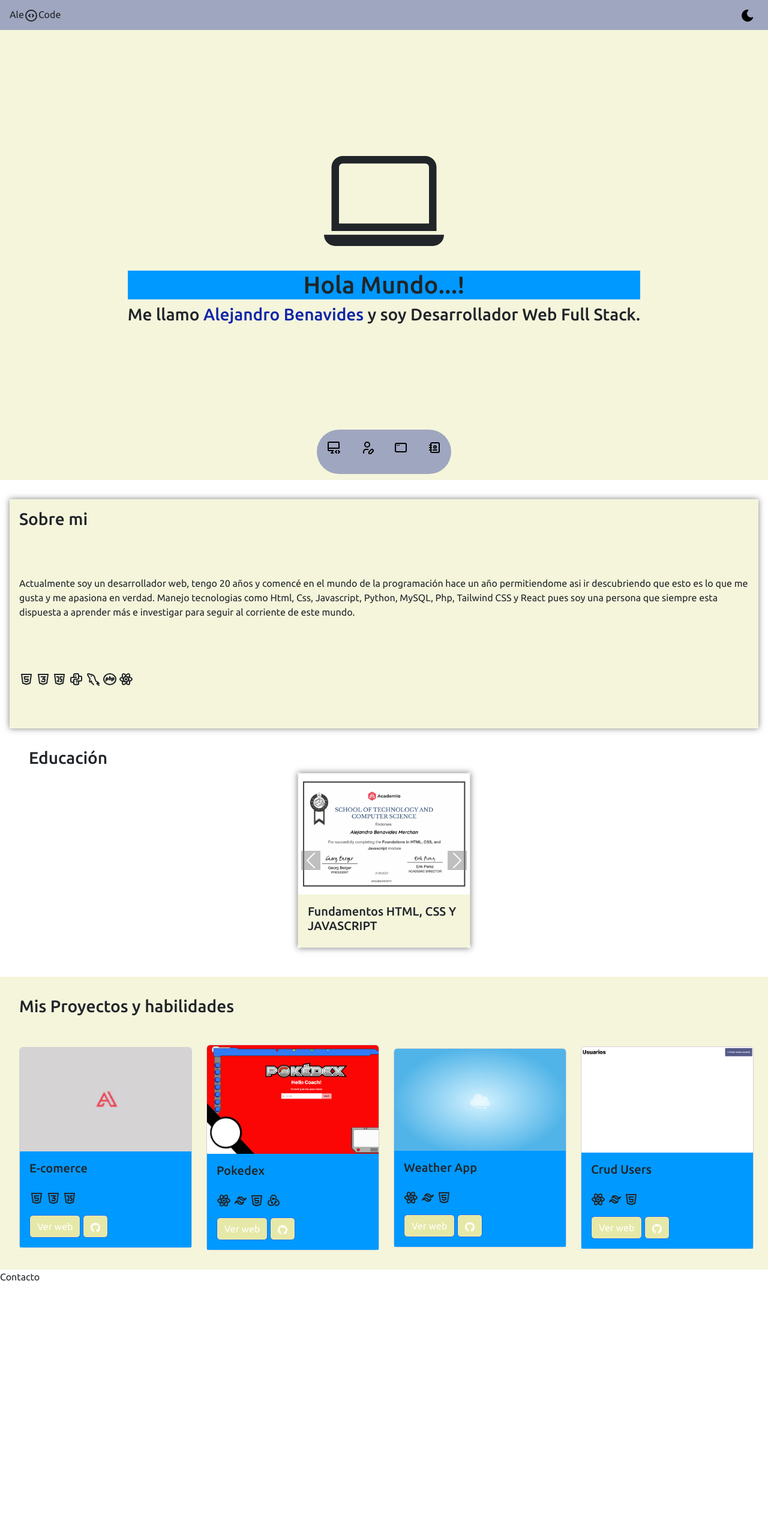
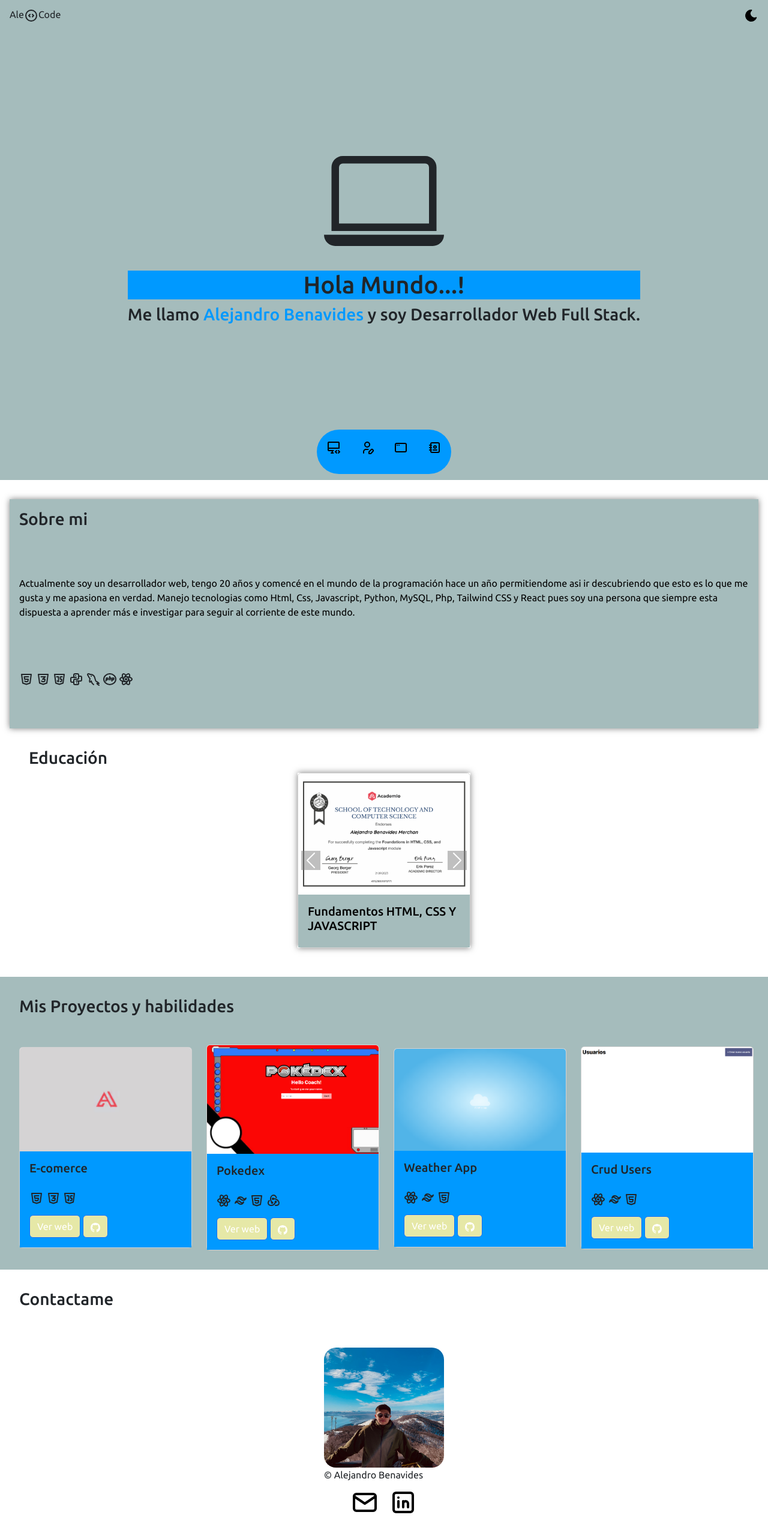
Before and after one commit to ajbm2003/portafolio, a plain HTML site: page index.html in a window 1280 px wide. Shown: the whole page at 60% size. Before the commit the page ends 2140 px from the top, so only its background shows below. Drawn offline with nearby package versions, Linux system fonts and the light colour scheme.

Commit message:
primer version portafolio

```diff
--- a/index.html
+++ b/index.html
@@ -11,9 +11,15 @@
     <link rel="preconnect" href="https://fonts.googleapis.com">
     <link rel="preconnect" href="https://fonts.gstatic.com" crossorigin>
     <link href="https://fonts.googleapis.com/css2?family=Ubuntu:wght@300;400;500&display=swap" rel="stylesheet">
+    <script src="./src/main.js"  type="module" defer></script>
     <title>Mi Portafolio</title>
 </head>
 <body>
+    <div class="loader-wrapper">
+        <div class="spinner-border text-primary" role="status">
+            <span class="visually-hidden">Loading...</span>
+          </div>
+    </div>
     <nav>
         <ul>
             <a href="#home" class="nav_item"><svg xmlns="http://www.w3.org/2000/svg"
@@ -35,7 +41,7 @@
                     <path d="M6 21v-2a4 4 0 0 1 4 -4h3.5"></path>
                     <path d="M18.42 15.61a2.1 2.1 0 0 1 2.97 2.97l-3.39 3.42h-3v-3l3.42 -3.39z"></path>
                 </svg></i></a>
-            <a class="nav_item"><svg xmlns="http://www.w3.org/2000/svg" class="icon icon-tabler icon-tabler-app-window"
+            <a href="#proyects_info" class="nav_item"><svg xmlns="http://www.w3.org/2000/svg" class="icon icon-tabler icon-tabler-app-window"
                     width="24" height="24" viewBox="0 0 24 24" stroke-width="2" stroke="currentColor" fill="none"
                     stroke-linecap="round" stroke-linejoin="round">
                     <path stroke="none" d="M0 0h24v24H0z" fill="none"></path>
@@ -43,7 +49,7 @@
                     <path d="M6 8h.01"></path>
                     <path d="M9 8h.01"></path>
                 </svg></a>
-            <a class="nav_item"><svg xmlns="http://www.w3.org/2000/svg"
+            <a href="#contact" class="nav_item"><svg xmlns="http://www.w3.org/2000/svg"
                     class="icon icon-tabler icon-tabler-address-book" width="24" height="24" viewBox="0 0 24 24"
                     stroke-width="2" stroke="currentColor" fill="none" stroke-linecap="round" stroke-linejoin="round">
                     <path stroke="none" d="M0 0h24v24H0z" fill="none"></path>
@@ -56,7 +62,7 @@
                 </svg></a>
         </ul>
     </nav>
-    <header>
+    <header class="header">
         <div>
             Ale<svg xmlns="http://www.w3.org/2000/svg" class="icon icon-tabler icon-tabler-code-circle" width="24" height="24" viewBox="0 0 24 24" stroke-width="2" stroke="currentColor" fill="none" stroke-linecap="round" stroke-linejoin="round">
                 <path stroke="none" d="M0 0h24v24H0z" fill="none"></path>
@@ -66,12 +72,22 @@
             </svg>Code
         </div>
         <div>
-            <button class="moon">
-            <svg xmlns="http://www.w3.org/2000/svg" class="icon icon-tabler icon-tabler-moon-filled" width="24" height="24" viewBox="0 0 24 24" stroke-width="2" stroke="currentColor" fill="none" stroke-linecap="round" stroke-linejoin="round">
+            <svg xmlns="http://www.w3.org/2000/svg" class="text_important icon icon-tabler icon-tabler-moon-filled moon" width="24" height="24" viewBox="0 0 24 24" stroke-width="2" stroke="currentColor" fill="none" stroke-linecap="round" stroke-linejoin="round">
                 <path stroke="none" d="M0 0h24v24H0z" fill="none"></path>
                 <path d="M12 1.992a10 10 0 1 0 9.236 13.838c.341 -.82 -.476 -1.644 -1.298 -1.31a6.5 6.5 0 0 1 -6.864 -10.787l.077 -.08c.551 -.63 .113 -1.653 -.758 -1.653h-.266l-.068 -.006l-.06 -.002z" stroke-width="0" fill="currentColor"></path>
              </svg>
-            </button>
+                <svg xmlns="http://www.w3.org/2000/svg" class="text_important icon icon-tabler icon-tabler-sun-high sun" width="24" height="24" viewBox="0 0 24 24" stroke-width="2" stroke="currentColor" fill="none" stroke-linecap="round" stroke-linejoin="round">
+                    <path stroke="none" d="M0 0h24v24H0z" fill="none"></path>
+                    <path d="M14.828 14.828a4 4 0 1 0 -5.656 -5.656a4 4 0 0 0 5.656 5.656z"></path>
+                    <path d="M6.343 17.657l-1.414 1.414"></path>
+                    <path d="M6.343 6.343l-1.414 -1.414"></path>
+                    <path d="M17.657 6.343l1.414 -1.414"></path>
+                    <path d="M17.657 17.657l1.414 1.414"></path>
+                    <path d="M4 12h-2"></path>
+                    <path d="M12 4v-2"></path>
+                    <path d="M20 12h2"></path>
+                    <path d="M12 20v2"></path>
+                 </svg>
         </div>
     </header>
     <main id="home">
@@ -84,14 +100,14 @@
                   </svg>
                 <div class="main_section">
                     <h1 class="main_text">Hola Mundo...!</h1>
-                    <h3>Me llamo <span class="name"> Alejandro Benavides</span> y soy Desarrollador Web Full Stack.</h3>
+                    <h3 class="text">Me llamo <span class="name"> Alejandro Benavides</span> y soy Desarrollador Web Full Stack.</h3>
                 </div>
             </div>
     </main>
     <article id="about_me">
             <div class="card_about_me">
                 <h3>Sobre mi</h3>
-                <p>Actualmente soy un desarrollador web, tengo 20 años y comencé en el mundo de la programación hace un año permitiendome asi ir descubriendo que esto es lo que me gusta y
+                <p class="text_important">Actualmente soy un desarrollador web, tengo 20 años y comencé en el mundo de la programación hace un año permitiendome asi ir descubriendo que esto es lo que me gusta y
                     me apasiona en verdad. Manejo tecnologias como Html, Css, Javascript, Python, MySQL, Php, Tailwind CSS y React pues soy una persona que siempre esta dispuesta a aprender más
                     e investigar para seguir al corriente de este mundo.
                 </p>
@@ -154,7 +170,7 @@
                         <div class="card" style="width: 18rem;">
                             <img src="./src/images/image1.png" class="card-img-top" alt="...">
                             <div class="card-body">
-                              <h5 class="card-title">Fundamentos HTML, CSS Y JAVASCRIPT</h5>
+                              <h5 class="card-title text_important ">Fundamentos HTML, CSS Y JAVASCRIPT</h5>
                             </div>
                           </div>
                       </div>
@@ -162,14 +178,14 @@
                         <div class="card" style="width: 18rem;">
                             <img src="./src/images/image2.png" class="card-img-top" alt="...">
                             <div class="card-body">
-                              <h5 class="card-title">Diplomatura en Programación Web FullStack</h5>
+                              <h5 class="card-title text_important ">Diplomatura en Programación Web FullStack</h5>
                             </div>
                           </div>
                       </div>
                       <div class="carousel-item"><div class="card" style="width: 18rem;">
                         <img src="./src/images/image3.png" class="card-img-top" alt="...">
                         <div class="card-body">
-                          <h5 class="card-title">Programación con PHP y MySQL</h5>
+                          <h5 class="card-title text_important ">Programación con PHP y MySQL</h5>
                         </div>
                       </div>
                       </div>
@@ -185,7 +201,7 @@
                   </div>
             </div>
     </article>
-    <section>
+    <section id="proyects_info">
         <h3>Mis Proyectos y habilidades</h3>
         <div class="proyects">
             <div class="card" style="width: 18rem;">
@@ -317,7 +333,34 @@
               </div>
         </div>
     </section>
-    <footer>Contacto</footer>
+    <footer id="contact">
+            <h3>Contactame</h3>
+            <div class="info_contact">
+            <div> <img class="me" src="./src/images/me.jpg" alt="">
+            </div>
+            © Alejandro Benavides
+            <div class="buttons_section">
+                <a href="mailto:alejobenavides2003@gmail.com">
+                    <svg xmlns="http://www.w3.org/2000/svg" class="icon icon-tabler icon-tabler-mail" width="24" height="24" viewBox="0 0 24 24" stroke-width="2" stroke="currentColor" fill="none" stroke-linecap="round" stroke-linejoin="round">
+                        <path stroke="none" d="M0 0h24v24H0z" fill="none"></path>
+                        <path d="M3 7a2 2 0 0 1 2 -2h14a2 2 0 0 1 2 2v10a2 2 0 0 1 -2 2h-14a2 2 0 0 1 -2 -2v-10z"></path>
+                        <path d="M3 7l9 6l9 -6"></path>
+                     </svg>
+                </a>
+                <a href="https://www.linkedin.com/in/alejandro-benavides-848503265/">
+                    <svg xmlns="https://www.linkedin.com/in/alejandro-benavides-848503265/" class="icon icon-tabler icon-tabler-brand-linkedin" width="24" height="24" viewBox="0 0 24 24" stroke-width="2" stroke="currentColor" fill="none" stroke-linecap="round" stroke-linejoin="round">
+                        <path stroke="none" d="M0 0h24v24H0z" fill="none"></path>
+                        <path d="M4 4m0 2a2 2 0 0 1 2 -2h12a2 2 0 0 1 2 2v12a2 2 0 0 1 -2 2h-12a2 2 0 0 1 -2 -2z"></path>
+                        <path d="M8 11l0 5"></path>
+                        <path d="M8 8l0 .01"></path>
+                        <path d="M12 16l0 -5"></path>
+                        <path d="M16 16v-3a2 2 0 0 0 -4 0"></path>
+                     </svg>
+                </a>
+            </div>
+        </div>
+
+    </footer>
 
 </body>
 
--- a/src/main.js
+++ b/src/main.js
@@ -0,0 +1,63 @@
+function scrollWindow(){
+    let isScrolled = false;
+
+    function handleScroll() {
+      const scrollY = window.scrollY;
+
+      if (scrollY > 200) {
+        if (!isScrolled) {
+        let header = document.querySelector("header");
+          header.style.backgroundColor = "var(--navColor)";
+          header.style.transition= "1s ease-in-out";
+          header.style.boxShadow= "0 1rem 1rem rgba(0, 0, 0, .15)";
+          isScrolled = true;
+
+        }
+      } else {
+        if (isScrolled) {
+            let header = document.querySelector("header");
+            header.style.backgroundColor = "transparent";
+            header.style.boxShadow= "none"
+            isScrolled = false;
+        }
+      }
+    }
+
+    window.addEventListener("scroll", handleScroll);
+}
+
+function darkMode(){
+    const darkMode = document.querySelector(".moon");
+    const moon= document.querySelector(".sun")
+    const body= document.body;
+    const root= document.documentElement;
+    let claro = true;
+    darkMode.addEventListener("click", function(){
+        if(claro){
+            body.classList.toggle("dark-mode")
+            darkMode.style.display= "none";
+            moon.style.display= "inline-block";
+            claro = false;
+        }
+    })
+    moon.addEventListener('click', function(){
+        if(!claro){
+            body.classList.toggle("dark-mode")
+            moon.style.display= "none";
+            darkMode.style.display= "inline-block";
+            claro = true;
+        }
+    })
+}
+
+function main(){
+    darkMode();
+    scrollWindow();
+}
+
+window.addEventListener('load', function () {
+    setTimeout(function () {
+        document.querySelector('.loader-wrapper').style.display = 'none';
+        main();
+    }, 1000);
+});
--- a/src/styles.css
+++ b/src/styles.css
@@ -2,6 +2,22 @@
   margin: 0;
   box-sizing: border-box;
   font-family: 'Ubuntu', sans-serif;
+}
+
+:root{
+  --princpalColor:#a5bcbc ;
+  --navColor:  #09f;
+  --textColor: black;
+}
+
+
+::-webkit-scrollbar {
+  width: 12px;
+}
+
+::-webkit-scrollbar-thumb {
+  background-color: var(--navColor);
+  border-radius: 6px;
 }
 
 a{
@@ -13,7 +29,7 @@ nav {
   bottom: 10px;
   left: 50%;
   transform: translateX( -50%);
-  background-color: rgba(32, 49, 148 , 0.4);
+  background-color: var(--navColor);
   border-radius: 99999px;
   z-index: 10000;
 }
@@ -33,7 +49,7 @@ header{
   width: 100%;
   align-items: center;
   padding: 1rem;
-  background-color: rgba(32, 49, 148 , 0.4);
+  background-color: var(--navColor);
   justify-content: space-between;
   position: fixed;
   z-index: 1;
@@ -45,11 +61,16 @@ header{
   cursor: pointer;
 }
 
-button
-.icon-tabler-code-circle{
-  color:rgb(14, 37, 169) ;
+.sun{
+  background-color: transparent;
+  border: none;
+  cursor: pointer;
+  display: none;
 }
 
+.text_important{
+  color: var(--textColor);
+}
 .nav_item{
     cursor: pointer;
 }
@@ -59,13 +80,15 @@ button
   flex-direction: column;
 }
 .main_text{
-  background-color: #09f;
+  background-color: var(--navColor);
+  animation: abrir 3s ease-in-out;
 }
 
 .bi-laptop{
   width: 200px;
   height: 200px;
   margin: auto;
+  animation: saltar 2s infinite;
 }
 
 .my_img img{
@@ -80,7 +103,7 @@ main{
   flex-direction: column;
   justify-content: center;
   align-items: center;
-  background-color:beige;
+  background-color:var(--princpalColor);
   margin: auto;
   position: relative;
 }
@@ -93,7 +116,7 @@ main{
 }
 
 .name{
-  color:rgb(14, 37, 169) ;
+  color:var(--navColor) ;
 }
 
 article{
@@ -108,7 +131,7 @@ article{
   box-shadow: 0 0 10px rgba(0, 0, 0, 0.5);
   padding: 1rem;
   margin-top: 1rem;
-  background-color:beige;
+  background-color:var(--princpalColor);
 }
 
 .card_education{
@@ -131,7 +154,7 @@ article{
 }
 
 .card-body{
-  background-color: beige;
+  background-color: var(--princpalColor)
 }
 
 .carousel-inner{
@@ -151,7 +174,7 @@ article{
 }
 
 .proyect{
-  background-color:  #09f;
+  background-color:  var(--navColor);
   display: grid;
   gap: 1rem;
 }
@@ -161,14 +184,14 @@ article{
 }
 
 section{
-  background-color: beige;
+  background-color: var(--princpalColor);
   height: auto;
   padding: 2rem;
 }
 
 .bg {
   animation:slide 3s ease-in-out infinite alternate;
-  background-image: linear-gradient(-60deg, rgb(59, 91, 198) 50%, #09f 50%);
+  background-image: linear-gradient(-60deg, rgb(59, 91, 198) 50%, var(--navColor) 50%);
   bottom:0;
   left:-50%;
   opacity:.5;
@@ -187,6 +210,54 @@ section{
   animation-duration:5s;
 }
 
+.me{
+  width: 200px;
+  height: 200px;
+  border-radius: 10%;
+}
+
+#contact{
+display: grid;
+padding: 2rem;
+height: 500px;
+}
+
+.info_contact{
+  margin-left: auto;
+  margin-right: auto;
+  gap: 1rem;
+}
+
+.buttons_section{
+  display: flex;
+  margin-top: 10px;
+  gap: 1rem;
+  justify-content: center;
+}
+
+.icon-tabler-mail{
+  height: 3rem;
+  width: 3rem;
+}
+
+.icon-tabler-brand-linkedin{
+  height: 3rem;
+  width: 3rem;
+}
+
+.loader-wrapper {
+  position: fixed;
+  top: 0;
+  left: 0;
+  width: 100%;
+  height: 100%;
+  background-color: var(--princpalColor);
+  display: flex;
+  flex-direction: column;
+  justify-content: center;
+  align-items: center;
+  z-index: 9999;
+}
 
 @keyframes slide {
   0% {
@@ -196,3 +267,27 @@ section{
     transform:translateX(25%);
   }
 }
+
+@keyframes saltar {
+  0%, 100% {
+    transform: translateY(0); /* Sin salto */
+  }
+  50% {
+    transform: translateY(-50px); /* Salto hacia arriba */
+  }
+}
+
+@keyframes abrir {
+  0% {
+    width: 0;
+  }
+  100% {
+    width: 100%;
+  }
+}
+
+body.dark-mode{
+  --princpalColor:#0E110E ;
+  --navColor:#0FC10E ;
+  --textColor:#a5bcbc;
+}
```
